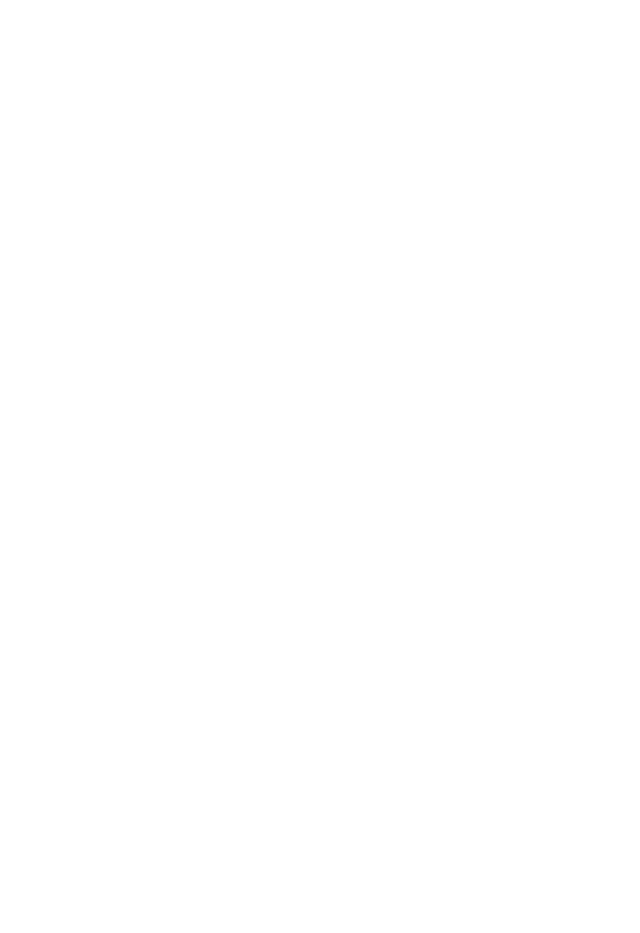
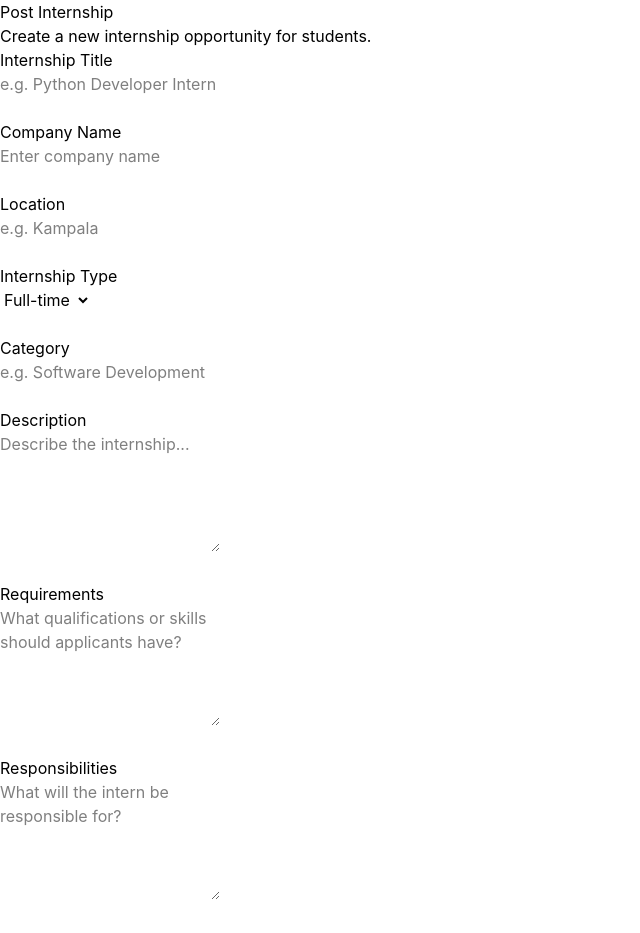
Before and after one commit to mariam968/CareerLaunch, a React app in the folder frontend/: page /employer/internships/create in a window 1280 px wide. Before the commit this address had no page. Shown: the top 933 px of the page, without its empty margins (0-640 px from the left). Before the commit the page ends 800 px from the top, so only its background shows below. Built offline with nearby package versions, Linux system fonts and the light colour scheme; the HTML template or start-up script is replaced by a standard one.

Commit message:
Add employer internship posting page

```diff
--- a/frontend/src/App.jsx
+++ b/frontend/src/App.jsx
@@ -7,6 +7,8 @@
 import EmployerDashboard from "./pages/EmployerDashboard";
 
 import EmployerLogin from "./pages/EmployerLogin";
+
+import EmployerCreateInternship from "./pages/EmployerCreateInternship";
 
 import Dashboard from './pages/Dashboard'
 import Internships from './pages/Internships'
@@ -78,6 +80,11 @@
           <Route
   path="/employer/dashboard"
   element={<EmployerDashboard />}
+/>
+
+            <Route
+  path="/employer/internships/create"
+  element={<EmployerCreateInternship />}
 />
 
           <Route
--- /dev/null
+++ b/frontend/src/pages/EmployerCreateInternship.jsx
@@ -0,0 +1,216 @@
+import { useState } from "react";
+import { useNavigate } from "react-router-dom";
+import { createEmployerInternship } from "../services/employerApi";
+
+function EmployerCreateInternship() {
+  const navigate = useNavigate();
+
+  const [formData, setFormData] = useState({
+    title: "",
+    company: "",
+    location: "",
+    internship_type: "Full-time",
+    category: "",
+    description: "",
+    requirements: "",
+    responsibilities: "",
+    deadline: "",
+  });
+
+  const [error, setError] = useState("");
+  const [loading, setLoading] = useState(false);
+
+  function handleChange(event) {
+    const { name, value } = event.target;
+
+    setFormData((current) => ({
+      ...current,
+      [name]: value,
+    }));
+  }
+
+  async function handleSubmit(event) {
+    event.preventDefault();
+
+    setError("");
+    setLoading(true);
+
+    try {
+      await createEmployerInternship(formData);
+
+      navigate("/employer/dashboard");
+    } catch (err) {
+      setError(err.message);
+    } finally {
+      setLoading(false);
+    }
+  }
+
+  return (
+    <div>
+      <h1>Post Internship</h1>
+
+      <p>
+        Create a new internship opportunity for students.
+      </p>
+
+      {error && (
+        <p style={{ color: "red" }}>
+          {error}
+        </p>
+      )}
+
+      <form onSubmit={handleSubmit}>
+        <div>
+          <label>Internship Title</label>
+          <br />
+          <input
+            type="text"
+            name="title"
+            value={formData.title}
+            onChange={handleChange}
+            placeholder="e.g. Python Developer Intern"
+            required
+          />
+        </div>
+
+        <br />
+
+        <div>
+          <label>Company Name</label>
+          <br />
+          <input
+            type="text"
+            name="company"
+            value={formData.company}
+            onChange={handleChange}
+            placeholder="Enter company name"
+            required
+          />
+        </div>
+
+        <br />
+
+        <div>
+          <label>Location</label>
+          <br />
+          <input
+            type="text"
+            name="location"
+            value={formData.location}
+            onChange={handleChange}
+            placeholder="e.g. Kampala"
+            required
+          />
+        </div>
+
+        <br />
+
+        <div>
+          <label>Internship Type</label>
+          <br />
+          <select
+            name="internship_type"
+            value={formData.internship_type}
+            onChange={handleChange}
+          >
+            <option value="Full-time">Full-time</option>
+            <option value="Part-time">Part-time</option>
+            <option value="Hybrid">Hybrid</option>
+            <option value="Remote">Remote</option>
+          </select>
+        </div>
+
+        <br />
+
+        <div>
+          <label>Category</label>
+          <br />
+          <input
+            type="text"
+            name="category"
+            value={formData.category}
+            onChange={handleChange}
+            placeholder="e.g. Software Development"
+            required
+          />
+        </div>
+
+        <br />
+
+        <div>
+          <label>Description</label>
+          <br />
+          <textarea
+            name="description"
+            value={formData.description}
+            onChange={handleChange}
+            placeholder="Describe the internship..."
+            rows="5"
+            required
+          />
+        </div>
+
+        <br />
+
+        <div>
+          <label>Requirements</label>
+          <br />
+          <textarea
+            name="requirements"
+            value={formData.requirements}
+            onChange={handleChange}
+            placeholder="What qualifications or skills should applicants have?"
+            rows="5"
+            required
+          />
+        </div>
+
+        <br />
+
+        <div>
+          <label>Responsibilities</label>
+          <br />
+          <textarea
+            name="responsibilities"
+            value={formData.responsibilities}
+            onChange={handleChange}
+            placeholder="What will the intern be responsible for?"
+            rows="5"
+            required
+          />
+        </div>
+
+        <br />
+
+        <div>
+          <label>Application Deadline</label>
+          <br />
+          <input
+            type="date"
+            name="deadline"
+            value={formData.deadline}
+            onChange={handleChange}
+            required
+          />
+        </div>
+
+        <br />
+
+        <button type="submit" disabled={loading}>
+          {loading ? "Posting..." : "Post Internship"}
+        </button>
+
+        <button
+          type="button"
+          onClick={() => navigate("/employer/dashboard")}
+          style={{ marginLeft: "10px" }}
+        >
+          Cancel
+        </button>
+      </form>
+    </div>
+  );
+}
+
+export default EmployerCreateInternship;
```
